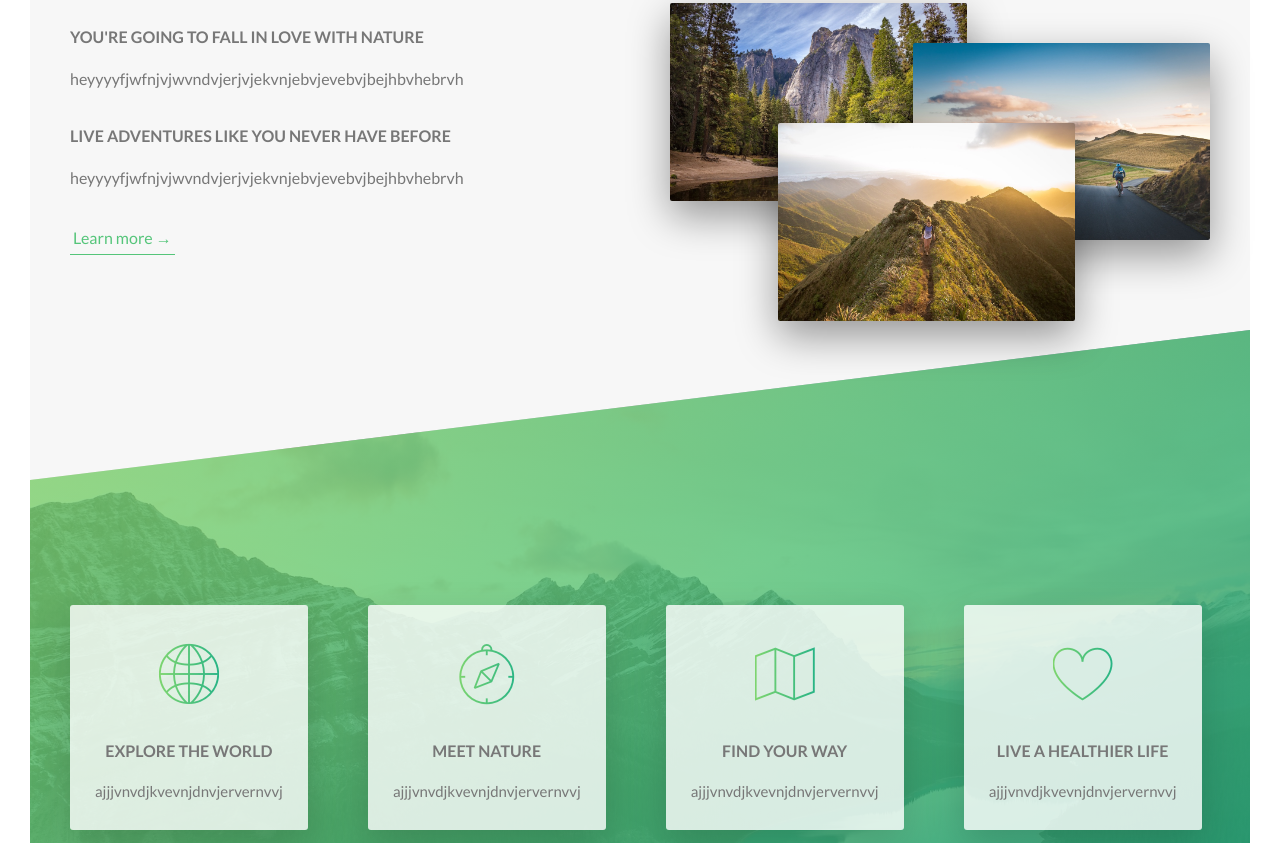
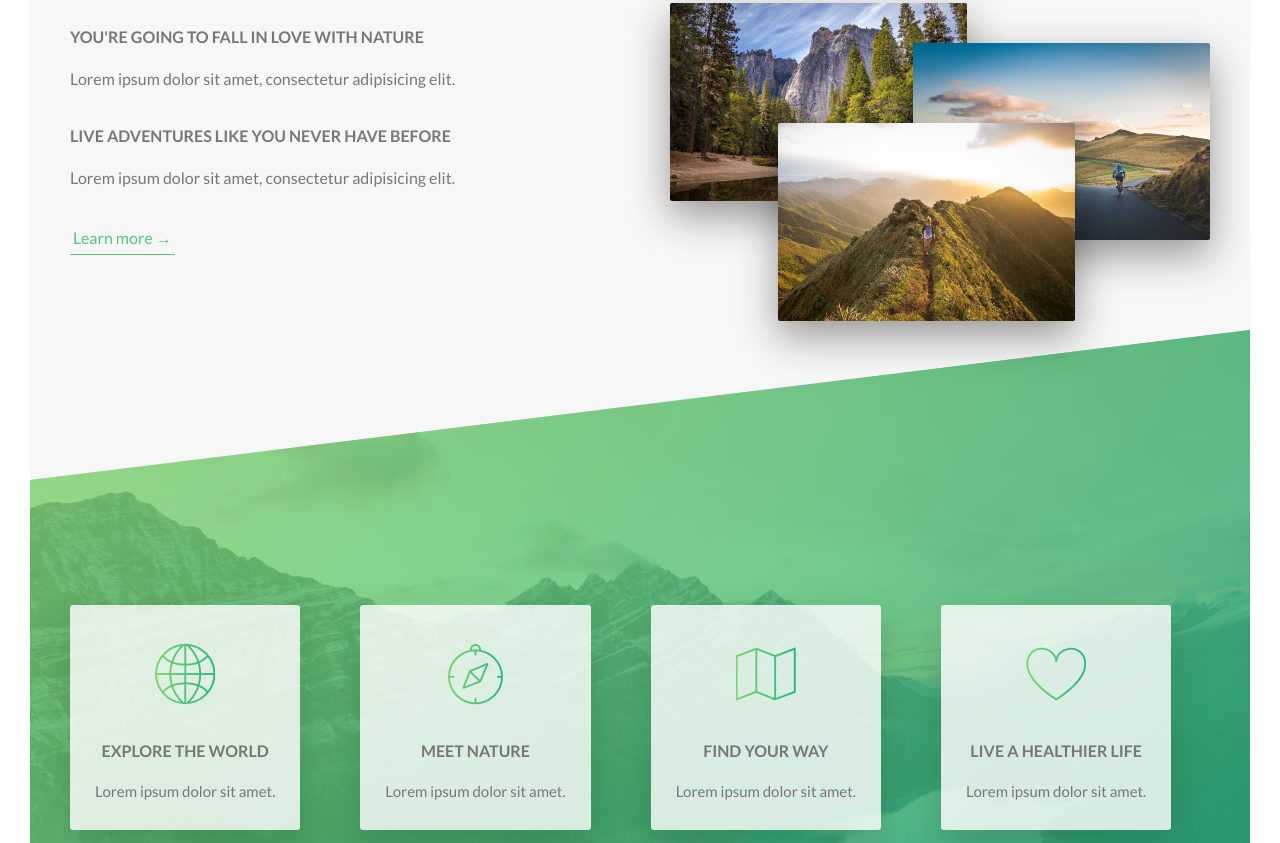
Before and after one commit to JeannetteVega/natours, a website: page index.html in a window 1280 px wide. Shown: the part 997-1840 px from the top of the page. Drawn offline with Linux system fonts and the light colour scheme.

Commit message:
updating html words

```diff
--- a/index.html
+++ b/index.html
@@ -67,14 +67,14 @@
                         You're going to fall in love with nature
                     </h3>
                     <p class="paragraph">
-                        heyyyyfjwfnjvjwvndvjerjvjekvnjebvjevebvjbejhbvhebrvh
+                        Lorem ipsum dolor sit amet, consectetur adipisicing elit.
                     </p>
 
                     <h3 class="heading-tertiary u-margin-bottom-small">
                         Live adventures like you never have before
                     </h3>
                     <p class="paragraph">
-                        heyyyyfjwfnjvjwvndvjerjvjekvnjebvjevebvjbejhbvhebrvh
+                        Lorem ipsum dolor sit amet, consectetur adipisicing elit.
                     </p>
 
                     <a href="#" class="btn-text">
@@ -100,7 +100,7 @@
                        <i class="feature-box__icon icon-basic-world"></i>
                         <h3 class="heading-tertiary u-margin-bottom-small">Explore the world</h3>
                         <p class="feature-box__text">
-                            ajjjvnvdjkvevnjdnvjervernvvj
+                            Lorem ipsum dolor sit amet.
                         </p>
                     </div>
                 </div>
@@ -110,7 +110,7 @@
                        <i class="feature-box__icon icon-basic-compass"></i>
                         <h3 class="heading-tertiary u-margin-bottom-small">Meet Nature</h3>
                         <p class="feature-box__text">
-                            ajjjvnvdjkvevnjdnvjervernvvj
+                            Lorem ipsum dolor sit amet.
                         </p>
                     </div>
                 </div>
@@ -120,7 +120,7 @@
                        <i class="feature-box__icon icon-basic-map"></i>
                         <h3 class="heading-tertiary u-margin-bottom-small">Find your way</h3>
                         <p class="feature-box__text">
-                            ajjjvnvdjkvevnjdnvjervernvvj
+                            Lorem ipsum dolor sit amet.
                         </p>
                     </div>
                 </div>
@@ -130,7 +130,7 @@
                        <i class="feature-box__icon icon-basic-heart"></i>
                         <h3 class="heading-tertiary u-margin-bottom-small">Live a healthier life</h3>
                         <p class="feature-box__text">
-                            ajjjvnvdjkvevnjdnvjervernvvj
+                            Lorem ipsum dolor sit amet.
                         </p>
                     </div>
                 </div>
@@ -379,7 +379,7 @@
      </div>
      <div class="col-1-of-2">
        <p class="footer__copyright">
-         Built by <a href="#" class="footer__link">Jeannette Vega</a> designed by Jonas Schmedtmann.
+         Built by <a href="#" class="footer__link">Jeannette Vega</a>.
        </p>
      </div>
    </div>
```
Also changed, not shown: 1 other file.
